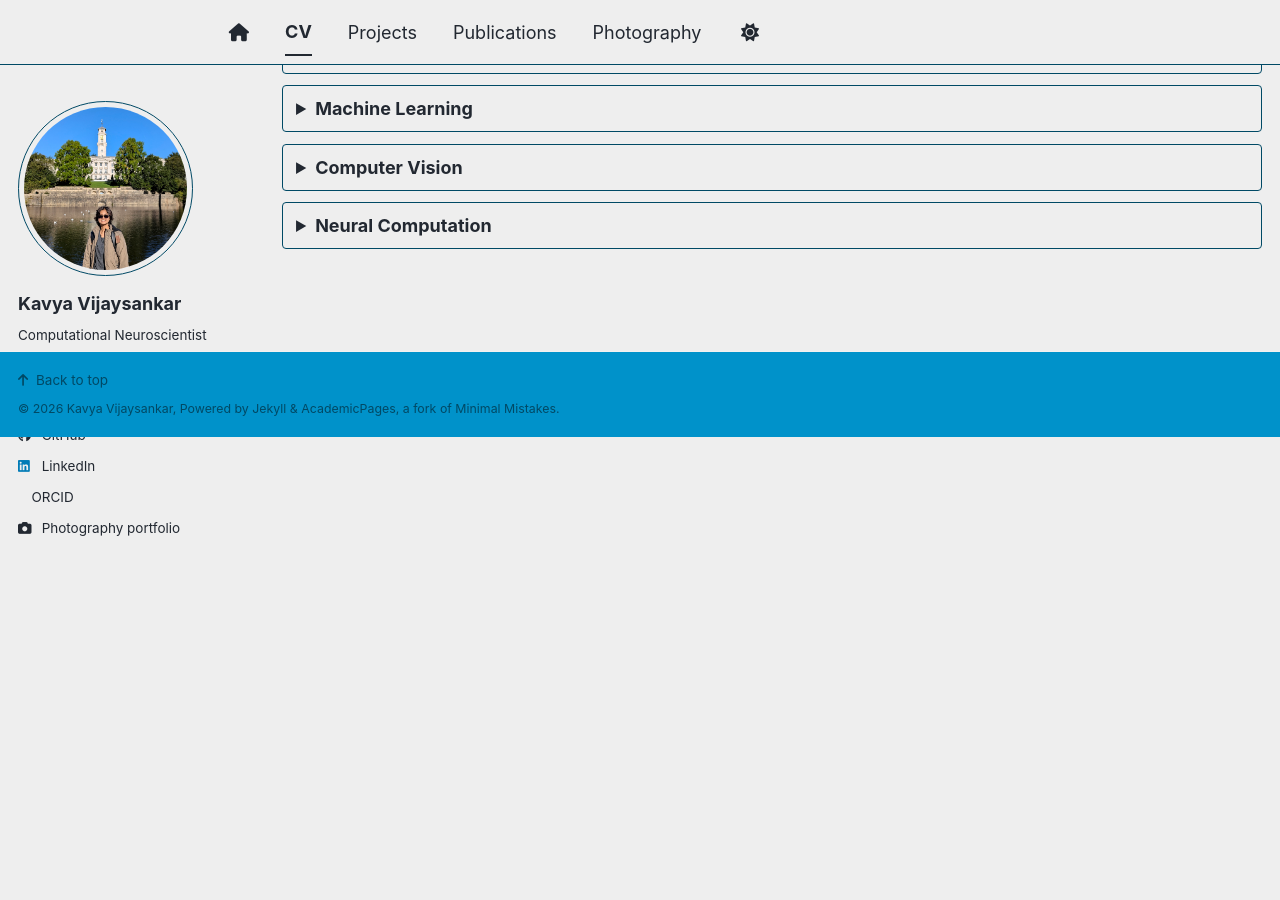
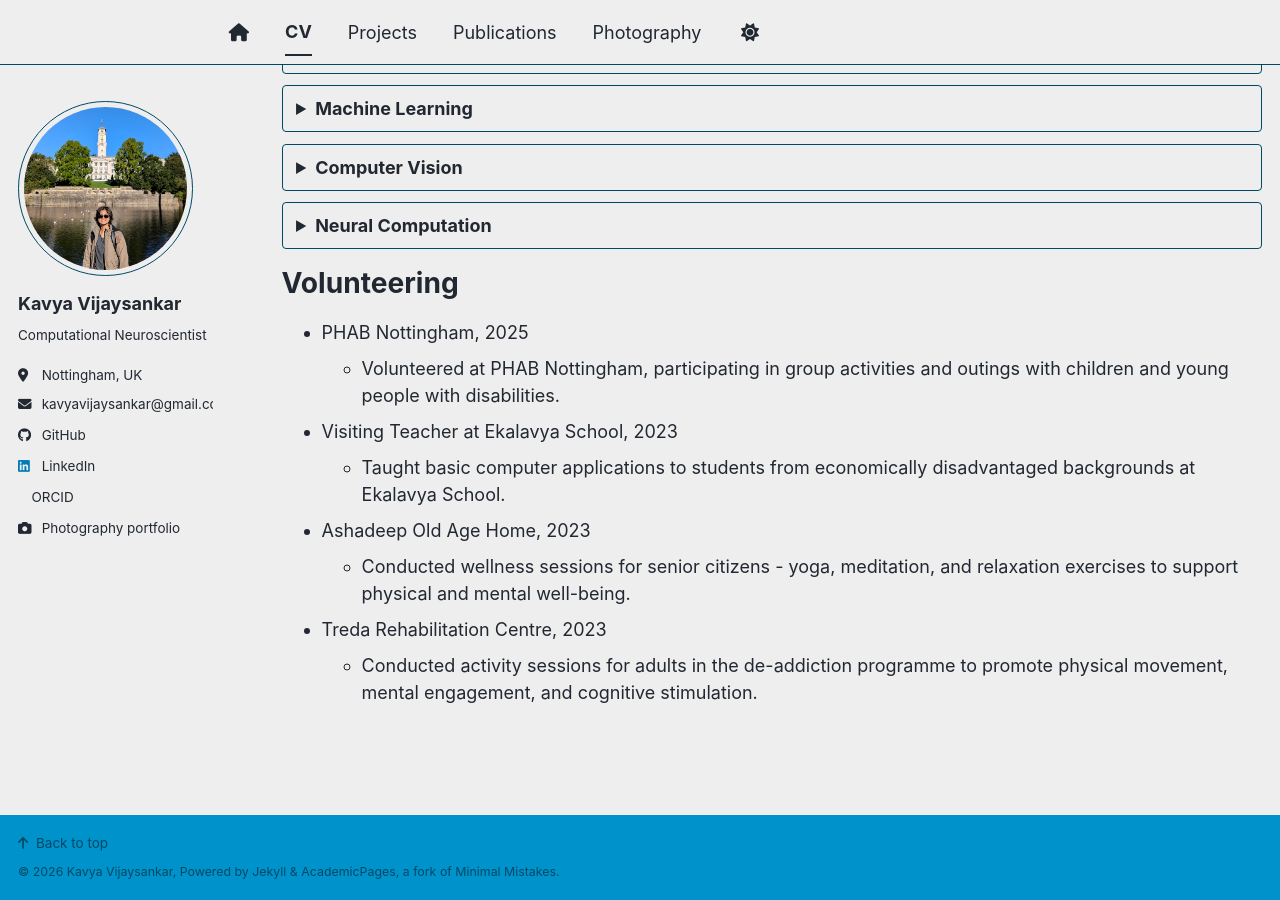
Before and after one commit to kavyavijaysankar/kavyavijaysankar.github.io, a Jekyll site: the page built from _pages/cv.md, in a window 1280 px wide and 900 px high, scrolled down 1112 px. Built offline with Jekyll 4.4.1, drawn with Linux system fonts in a browser that asks for light colours; a style sheet for code colours, icons or effects is not loaded.

Commit message:
update volunteering

```diff
--- a/_pages/cv.md
+++ b/_pages/cv.md
@@ -136,3 +136,17 @@ Focused on deep learning approaches for image understanding, including object de
 <summary><strong>Neural Computation</strong></summary>
 Studied mathematical and computational models of neurons and neural networks, including biophysical and reduced neuron models, attractor networks, synaptic plasticity, and neural coding. Covered spike-train analysis, population coding, stimulus reconstruction, mutual information, and neural encoding and decoding methods.
 </details>
+
+Volunteering
+======
+* PHAB Nottingham, 2025
+  * Volunteered at PHAB Nottingham, participating in group activities and outings with children and young people with disabilities.
+
+* Visiting Teacher at Ekalavya School, 2023
+  * Taught basic computer applications to students from economically disadvantaged backgrounds at Ekalavya School.
+
+* Ashadeep Old Age Home, 2023
+  * Conducted wellness sessions for senior citizens - yoga, meditation, and relaxation exercises to support physical and mental well-being.
+
+* Treda Rehabilitation Centre, 2023
+  * Conducted activity sessions for adults in the de-addiction programme to promote physical movement, mental engagement, and cognitive stimulation.
```
